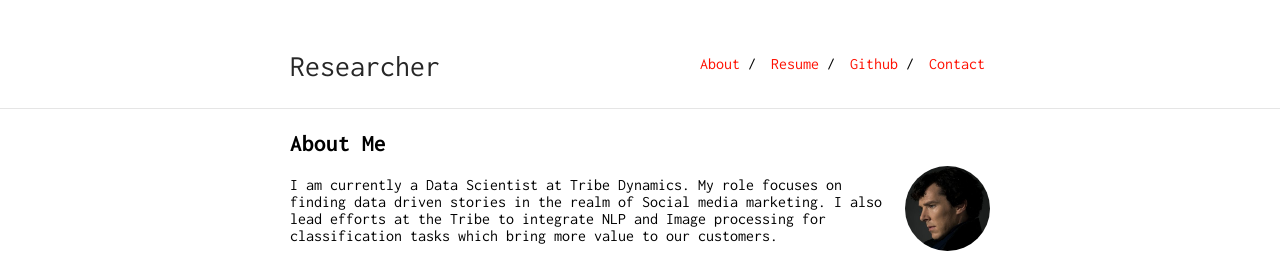
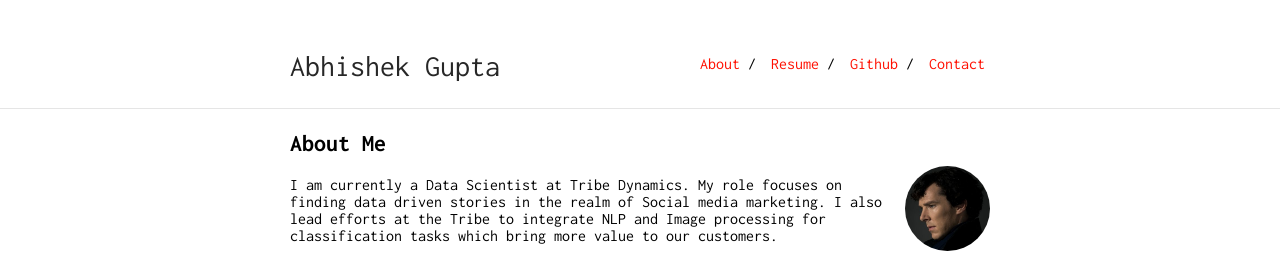
Before and after one commit to abhishekmalali/abhishekmalali.github.io, a Jekyll site: the page built from index.md, in a window 1280 px wide. Shown: the top 253 px of the page. Built offline with Jekyll 4.4.1, drawn with Linux system fonts in a browser that asks for light colours; our own code applies the rules of GitHub Pages for plain Markdown files.

Commit message:
Changing the title

```diff
--- a/_config.yml
+++ b/_config.yml
@@ -1,4 +1,4 @@
-title: Researcher
+title: Abhishek Gupta
 url: "https://abhishekmalali.github.io/"
 baseurl: "/"
 
```
